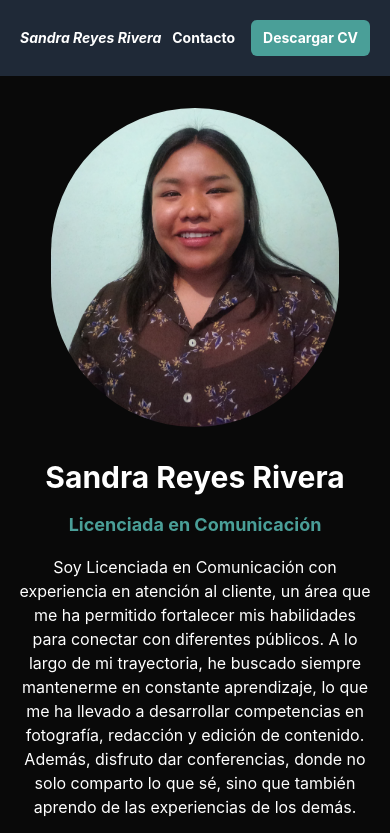
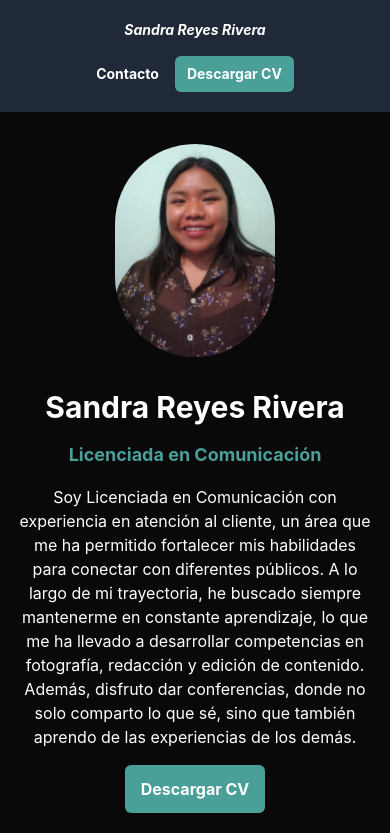
Before and after one commit to davidvsweb/sandra-reyes-portafolio, a React (Vite) app: page / in a window 390 px wide. Shown: the top 833 px of the page. Built offline with nearby package versions, Linux system fonts and the light colour scheme.

Commit message:
fix mobile resolution

```diff
--- a/src/assets/ui/components/Footer.tsx
+++ b/src/assets/ui/components/Footer.tsx
@@ -3,7 +3,7 @@
 
 export function Footer() {
     return (
-        <footer className="bg-black p-5 text-white" id="contacto">
+        <footer className="bg-black p-8 text-white" id="contacto">
             <div className="flex flex-col md:flex-row justify-between items-center">
                 <div className="">
                     <h5 className="text-center mb-3 font-bold">Contacto</h5>
--- a/src/assets/ui/components/Galery.tsx
+++ b/src/assets/ui/components/Galery.tsx
@@ -49,6 +49,9 @@
               slidesPerView: 2,
             },
             1024: {
+              slidesPerView: 2,
+            },
+            1400: {
               slidesPerView: 3,
             },
           }}
--- a/src/assets/ui/components/Header.tsx
+++ b/src/assets/ui/components/Header.tsx
@@ -8,7 +8,7 @@
         <div className="container max-w-6xl grid md:grid-cols-3 gap-8">
           <div className="flex justify-center">
             <img
-              className="aspect-3/4 rounded-full w-80 md:w-full max-w-72"
+              className="rounded-full w-40 sm:w-64 md:w-full max-w-[18rem] aspect-[3/4] object-cover"
               src={profile_picture}
               alt="profile-picture"
             />
--- a/src/assets/ui/components/Navbar.tsx
+++ b/src/assets/ui/components/Navbar.tsx
@@ -2,13 +2,13 @@
 
 export function Navbar() {
   return (
-    <nav className="flex justify-between items-center p-5 bg-gray-800">
-      <div className="flex items-center gap-2">
+    <nav className="flex flex-col sm:flex-row sm:justify-between sm:items-center p-5 bg-gray-800 gap-4 sm:gap-0">
+      <div className="flex justify-center sm:justify-start items-center gap-2">
         <a className="font-bold italic text-md text-white text-sm" href="/">
           Sandra Reyes Rivera
         </a>
       </div>
-      <div className="flex items-center gap-4">
+      <div className="flex justify-center sm:justify-end items-center gap-4">
         <a
           href="#contacto"
           className="text-white hover:text-white text-sm font-bold"
```
